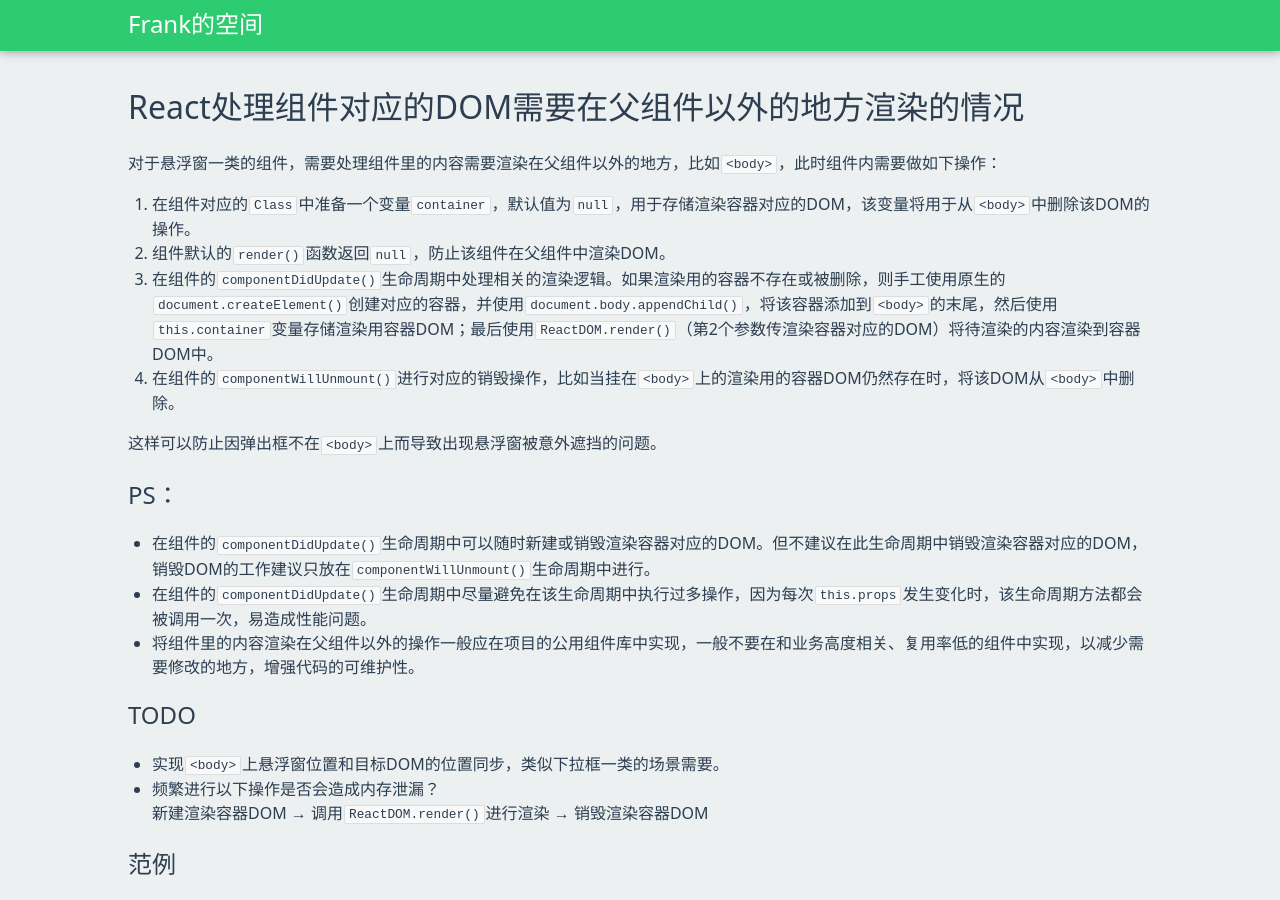
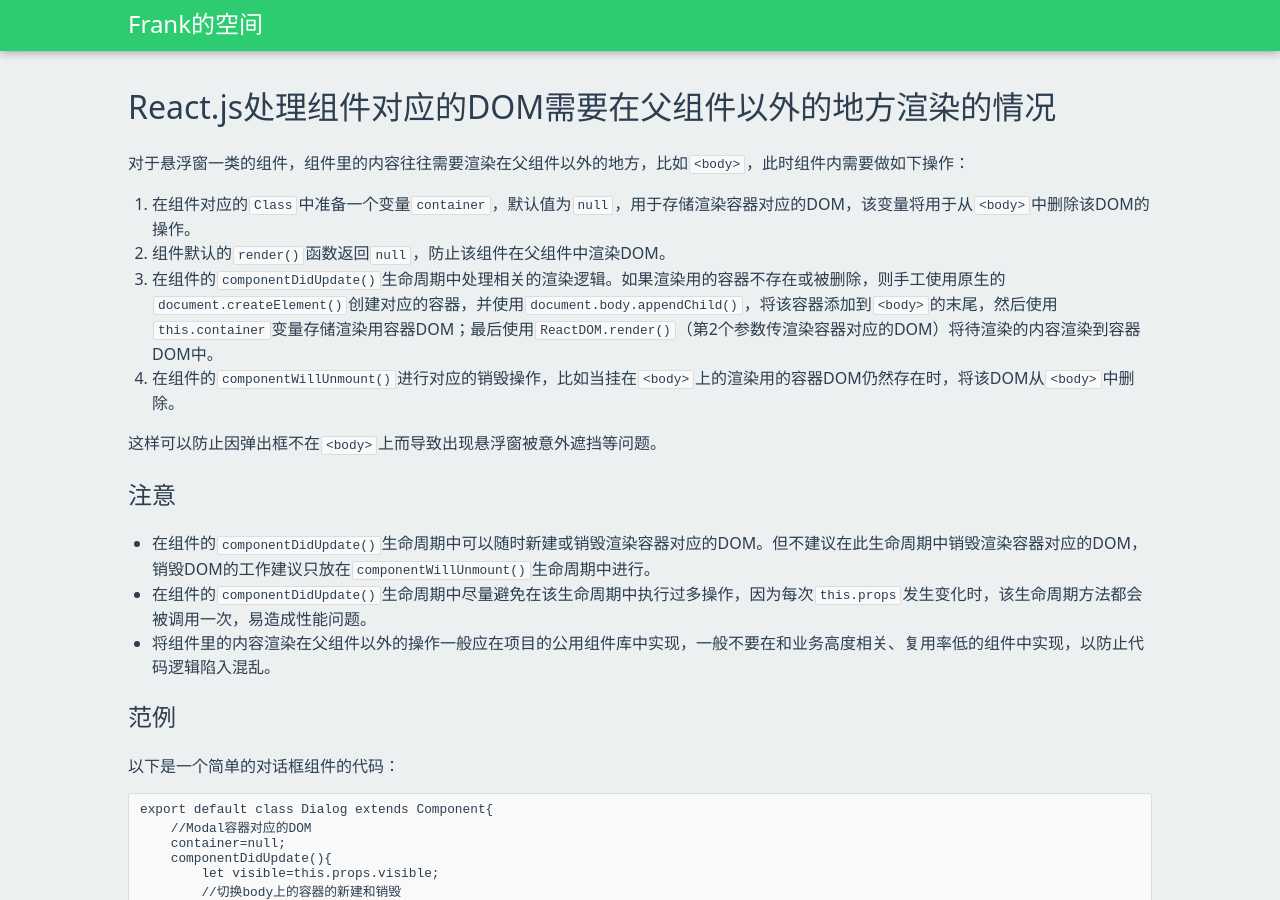
Before and after one commit to frank-deng/frank-deng, a Jekyll site: the page built from _posts/2021-07-01-react-render-body.md, in a window 1280 px wide and 900 px high. Built offline with Jekyll 4.4.1, drawn with Linux system fonts in a browser that asks for light colours.

Commit message:
Posts updated

```diff
--- a/_posts/2021-07-01-react-render-body.md
+++ b/_posts/2021-07-01-react-render-body.md
@@ -1,31 +1,24 @@
 ---
 layout: post
-title: "React处理组件对应的DOM需要在父组件以外的地方渲染的情况"
+title: "React.js处理组件对应的DOM需要在父组件以外的地方渲染的情况"
 tags: [HTML, JavaScript, React.js]
 ---
 
-对于悬浮窗一类的组件，需要处理组件里的内容需要渲染在父组件以外的地方，比如`<body>`，此时组件内需要做如下操作：
+对于悬浮窗一类的组件，组件里的内容往往需要渲染在父组件以外的地方，比如`<body>`，此时组件内需要做如下操作：
 
 1. 在组件对应的`Class`中准备一个变量`container`，默认值为`null`，用于存储渲染容器对应的DOM，该变量将用于从`<body>`中删除该DOM的操作。
 2. 组件默认的`render()`函数返回`null`，防止该组件在父组件中渲染DOM。
 3. 在组件的`componentDidUpdate()`生命周期中处理相关的渲染逻辑。如果渲染用的容器不存在或被删除，则手工使用原生的`document.createElement()`创建对应的容器，并使用`document.body.appendChild()`，将该容器添加到`<body>`的末尾，然后使用`this.container`变量存储渲染用容器DOM；最后使用`ReactDOM.render()`（第2个参数传渲染容器对应的DOM）将待渲染的内容渲染到容器DOM中。
 4. 在组件的`componentWillUnmount()`进行对应的销毁操作，比如当挂在`<body>`上的渲染用的容器DOM仍然存在时，将该DOM从`<body>`中删除。
 
-这样可以防止因弹出框不在`<body>`上而导致出现悬浮窗被意外遮挡的问题。
+这样可以防止因弹出框不在`<body>`上而导致出现悬浮窗被意外遮挡等问题。
 
-PS：
+注意
 ----
 
 * 在组件的`componentDidUpdate()`生命周期中可以随时新建或销毁渲染容器对应的DOM。但不建议在此生命周期中销毁渲染容器对应的DOM，销毁DOM的工作建议只放在`componentWillUnmount()`生命周期中进行。
 * 在组件的`componentDidUpdate()`生命周期中尽量避免在该生命周期中执行过多操作，因为每次`this.props`发生变化时，该生命周期方法都会被调用一次，易造成性能问题。
-* 将组件里的内容渲染在父组件以外的操作一般应在项目的公用组件库中实现，一般不要在和业务高度相关、复用率低的组件中实现，以减少需要修改的地方，增强代码的可维护性。
-
-TODO
-----
-
-* 实现`<body>`上悬浮窗位置和目标DOM的位置同步，类似下拉框一类的场景需要。
-* 频繁进行以下操作是否会造成内存泄漏？
-  新建渲染容器DOM → 调用`ReactDOM.render()`进行渲染 → 销毁渲染容器DOM
+* 将组件里的内容渲染在父组件以外的操作一般应在项目的公用组件库中实现，一般不要在和业务高度相关、复用率低的组件中实现，以防止代码逻辑陷入混乱。
 
 范例
 ----
```
Also changed, not shown: _posts/2021-07-07-vue-render-body.md (added, +83 -0 lines).
